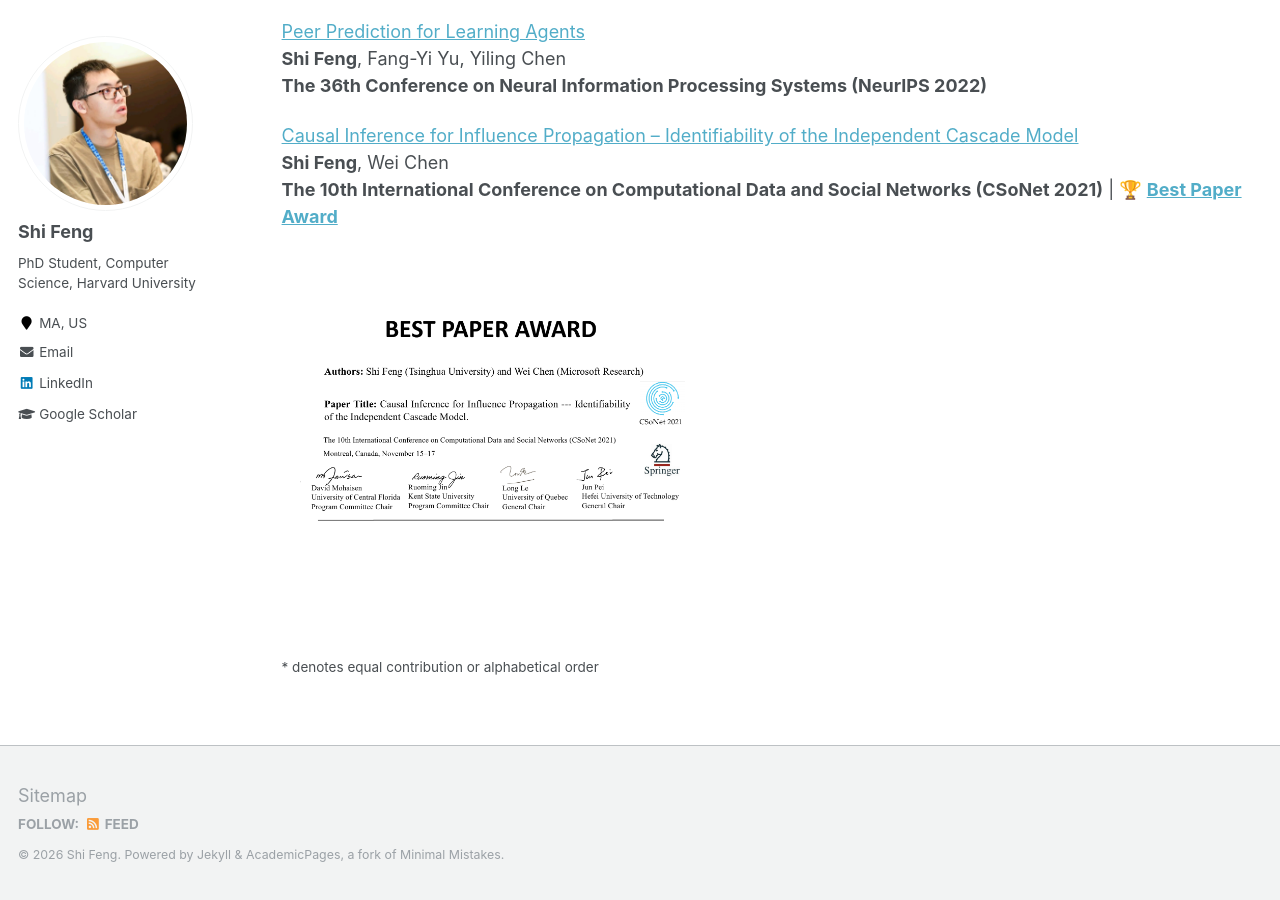
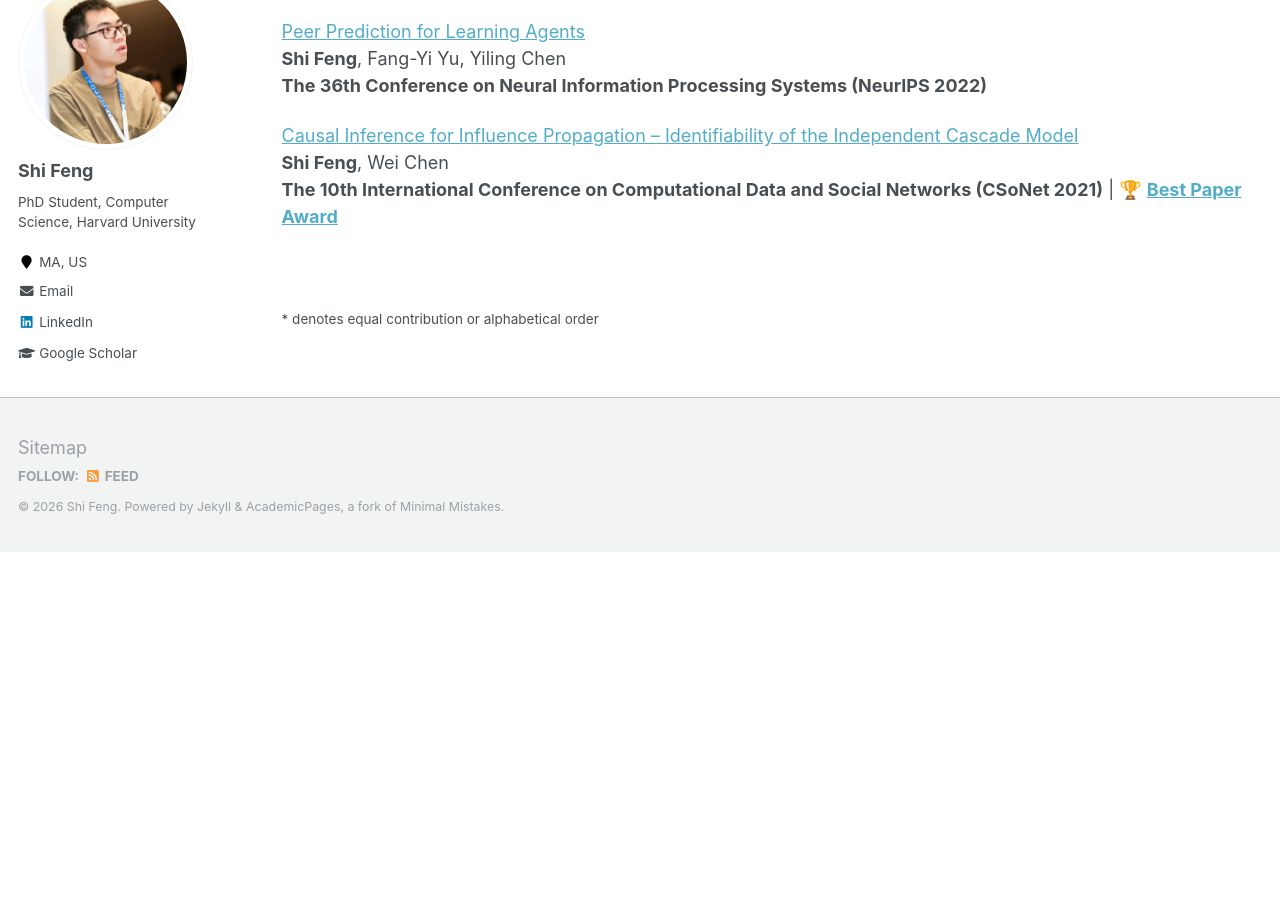
Before and after one commit to fengtony686/fengshi.link, a Jekyll site: the page built from _pages/publications.md, in a window 1280 px wide and 900 px high, scrolled down 1329 px. Built offline with Jekyll 4.4.1, drawn with Linux system fonts in a browser that asks for light colours; after the commit the page ends 1881 px from its top, so only the background shows below that.

Commit message:
Remove award certificate preview

```diff
--- a/_pages/publications.md
+++ b/_pages/publications.md
@@ -67,10 +67,6 @@ Siwei Wang\*, Yifei Shen\*, **Shi Feng**, Haoran Sun, Shang-Hua Teng, Wei Chen\\
 **Shi Feng**, Wei Chen\\
 **The 10th International Conference on Computational Data and Social Networks (CSoNet 2021)** | 🏆 [**Best Paper Award**](/files/BestPaperAwardCSoNET2021.pdf)
 
-<a href="/files/BestPaperAwardCSoNET2021.pdf">
-  <img src="/images/BestPaperAwardCSoNET2021.png" alt="CSoNet 2021 Best Paper Award certificate" style="max-width: 420px; height: auto;">
-</a>
-
 <br>
 
 <small>\* denotes equal contribution or alphabetical order</small>
```
Also changed, not shown: images/BestPaperAwardCSoNET2021.png (deleted).
